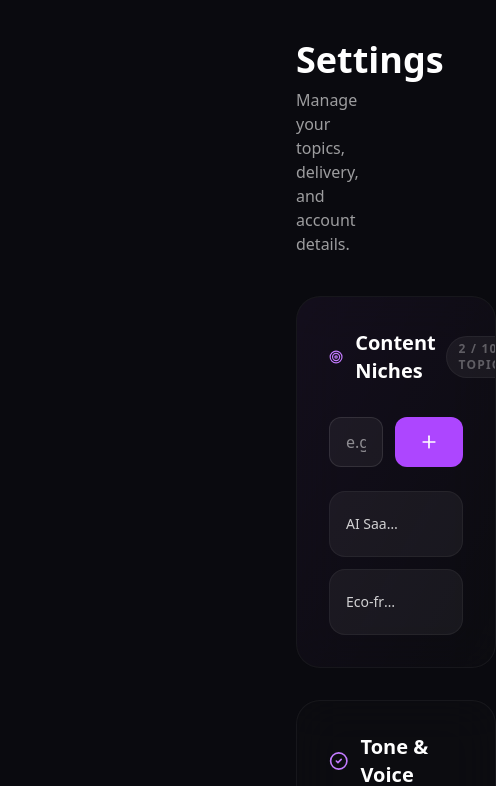
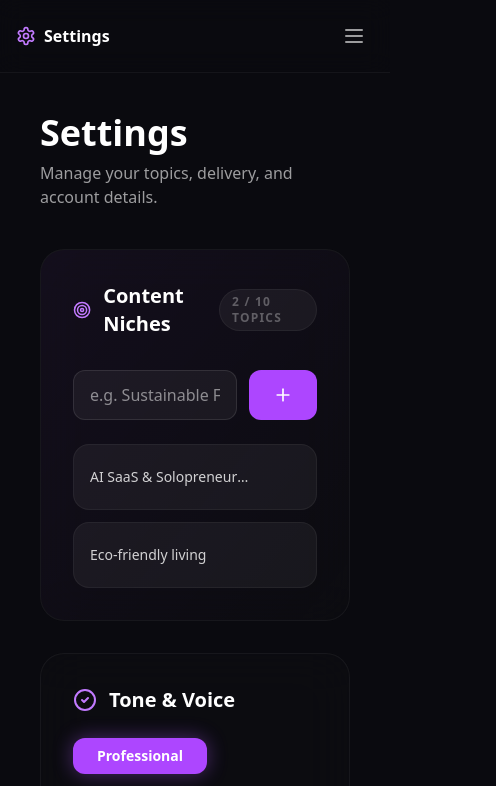
Before and after one commit to mizansyed101/NICHEPOST, a Next.js app: page /settings in a window 390 px wide. Shown: the top 786 px of the page, 496 px wide, since content can reach past the window. Built offline with nearby package versions, Linux system fonts and the light colour scheme.

Commit message:
Fix Sidebar props and mobile compatibility for Analytics, Schedule, and Settings pages

```diff
--- a/src/app/analytics/page.tsx
+++ b/src/app/analytics/page.tsx
@@ -1,18 +1,21 @@
 'use client'
 
-import React from 'react'
+import React, { useState } from 'react'
 import { motion } from 'framer-motion'
 import {
   ArrowLeft,
   Zap,
   Target,
   TrendingUp,
-  Sparkles
+  Sparkles,
+  Menu,
+  BarChart3
 } from 'lucide-react'
 import Link from 'next/link'
 import { Sidebar } from '@/components/Sidebar'
 
 export default function AnalyticsPage() {
+  const [isSidebarOpen, setIsSidebarOpen] = useState(false)
   const stats = [
     { label: 'Total Posts', value: '124', icon: Zap, color: 'text-purple-400' },
     { label: 'Completion Rate', value: '94.2%', icon: Target, color: 'text-cyan-400' },
@@ -22,8 +25,22 @@ export default function AnalyticsPage() {
   const chartData = [40, 70, 45, 90, 65, 80, 55]
 
   return (
-    <div className="min-h-screen bg-[#0a0a0f] text-white pl-64">
-      <Sidebar />
+    <div className="min-h-screen bg-[#0a0a0f] text-white lg:pl-64">
+      <Sidebar isOpen={isSidebarOpen} onClose={() => setIsSidebarOpen(false)} />
+
+      {/* Mobile Header */}
+      <div className="lg:hidden flex items-center justify-between p-4 border-b border-white/5 bg-[#0a0a0f]/80 backdrop-blur-md sticky top-0 z-30">
+        <div className="flex items-center gap-2">
+          <BarChart3 className="w-5 h-5 text-purple-400" />
+          <span className="font-bold font-outfit">Analytics</span>
+        </div>
+        <button
+          onClick={() => setIsSidebarOpen(true)}
+          className="p-2 hover:bg-white/5 rounded-lg text-white/60 hover:text-white transition-all"
+        >
+          <Menu className="w-6 h-6" />
+        </button>
+      </div>
 
       <main className="p-10">
         <header className="flex flex-wrap items-center gap-4 mb-10">
--- a/src/app/schedule/page.tsx
+++ b/src/app/schedule/page.tsx
@@ -14,7 +14,9 @@ import {
   Trash2,
   X,
   Check,
-  AtSign
+  AtSign,
+  Menu,
+  Calendar
 } from 'lucide-react'
 
 const initialSlots = [
@@ -23,6 +25,7 @@ const initialSlots = [
 ]
 
 export default function SchedulePage() {
+  const [isSidebarOpen, setIsSidebarOpen] = useState(false)
   const [slots, setSlots] = useState(initialSlots)
   const [isAddModalOpen, setIsAddModalOpen] = useState(false)
   const [newTime, setNewTime] = useState('09:00')
@@ -58,8 +61,22 @@ export default function SchedulePage() {
   }
 
   return (
-    <div className="min-h-screen bg-[#0a0a0f] text-white pl-64">
-      <Sidebar />
+    <div className="min-h-screen bg-[#0a0a0f] text-white lg:pl-64">
+      <Sidebar isOpen={isSidebarOpen} onClose={() => setIsSidebarOpen(false)} />
+
+      {/* Mobile Header */}
+      <div className="lg:hidden flex items-center justify-between p-4 border-b border-white/5 bg-[#0a0a0f]/80 backdrop-blur-md sticky top-0 z-30">
+        <div className="flex items-center gap-2">
+          <Calendar className="w-5 h-5 text-purple-400" />
+          <span className="font-bold font-outfit">Schedule</span>
+        </div>
+        <button
+          onClick={() => setIsSidebarOpen(true)}
+          className="p-2 hover:bg-white/5 rounded-lg text-white/60 hover:text-white transition-all"
+        >
+          <Menu className="w-6 h-6" />
+        </button>
+      </div>
 
       <main className="p-10 max-w-5xl">
         <header className="flex justify-between items-end mb-12">
--- a/src/app/settings/page.tsx
+++ b/src/app/settings/page.tsx
@@ -10,12 +10,15 @@ import {
   Bell,
   Save,
   CheckCircle2,
-  AlertCircle
+  AlertCircle,
+  Menu,
+  Settings
 } from 'lucide-react'
 import { Sidebar } from '@/components/Sidebar'
 import { motion, AnimatePresence } from 'framer-motion'
 
 export default function SettingsPage() {
+  const [isSidebarOpen, setIsSidebarOpen] = useState(false)
   const [niches, setNiches] = useState<string[]>(['AI SaaS & Solopreneurship', 'Eco-friendly living'])
   const [newNiche, setNewNiche] = useState('')
   const [tone, setTone] = useState('Professional')
@@ -54,8 +57,22 @@ export default function SettingsPage() {
   }
 
   return (
-    <div className="min-h-screen bg-[#0a0a0f] text-white pl-64">
-      <Sidebar />
+    <div className="min-h-screen bg-[#0a0a0f] text-white lg:pl-64">
+      <Sidebar isOpen={isSidebarOpen} onClose={() => setIsSidebarOpen(false)} />
+
+      {/* Mobile Header */}
+      <div className="lg:hidden flex items-center justify-between p-4 border-b border-white/5 bg-[#0a0a0f]/80 backdrop-blur-md sticky top-0 z-30">
+        <div className="flex items-center gap-2">
+          <Settings className="w-5 h-5 text-purple-400" />
+          <span className="font-bold font-outfit">Settings</span>
+        </div>
+        <button
+          onClick={() => setIsSidebarOpen(true)}
+          className="p-2 hover:bg-white/5 rounded-lg text-white/60 hover:text-white transition-all"
+        >
+          <Menu className="w-6 h-6" />
+        </button>
+      </div>
 
       <main className="p-10 max-w-4xl">
         <header className="mb-10">
```
